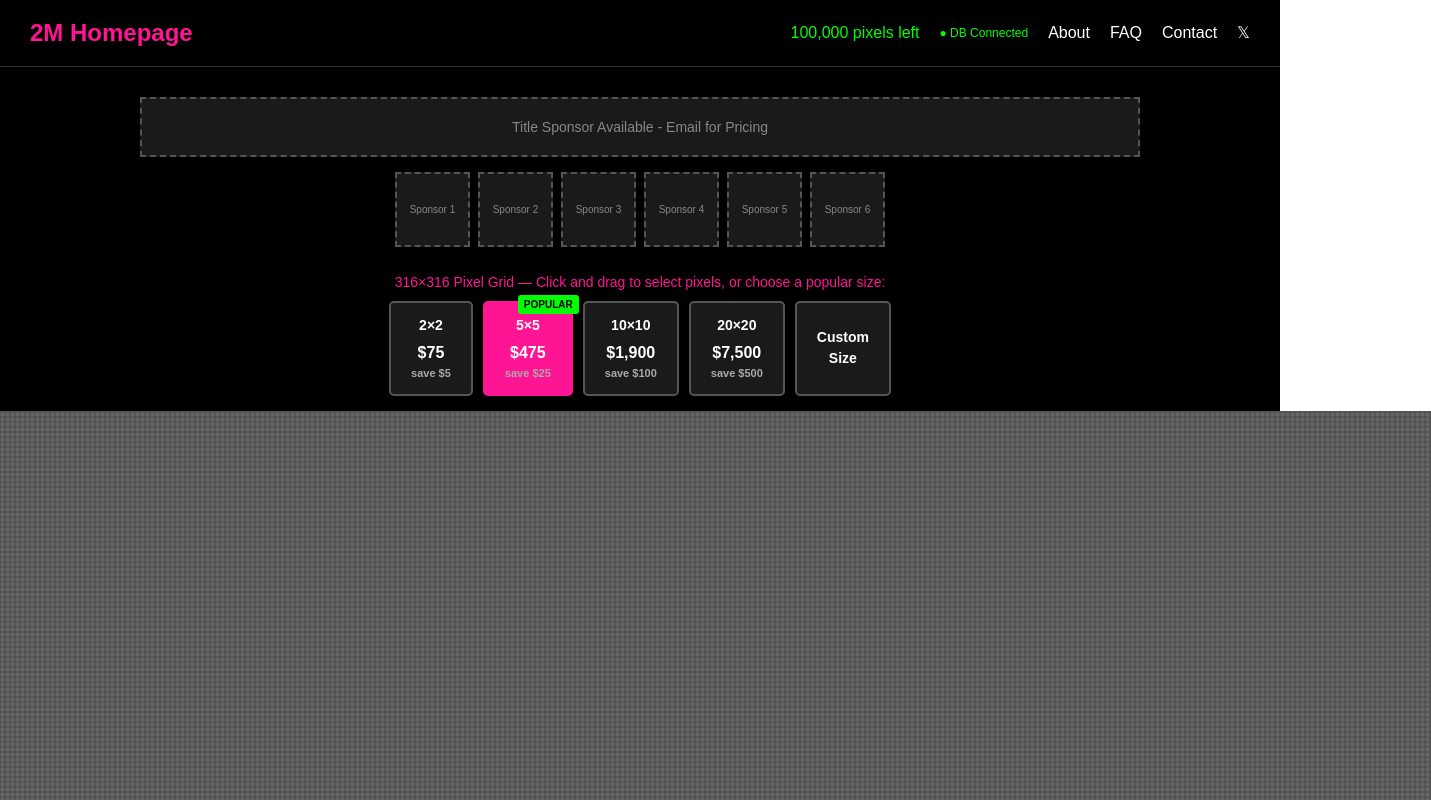
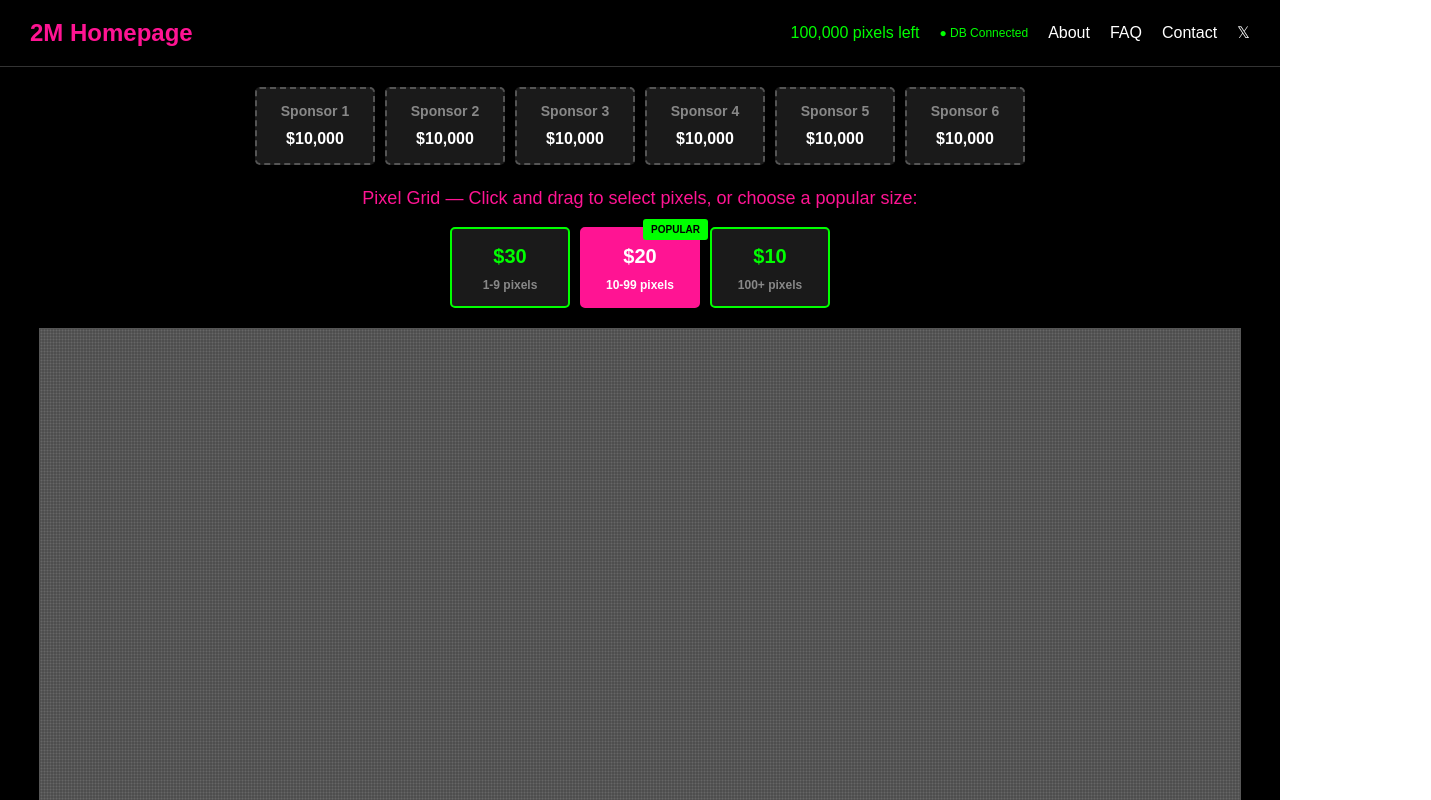
Before and after one commit to joshuasanders514-commits/twomilliondollarhomepage, a Next.js app: page / in a window 1280 px wide. Shown: the top 800 px of the page, 1431 px wide, since content can reach past the window. Built offline with nearby package versions, Linux system fonts and the light colour scheme; no server answers; the database is empty.

Commit message:
Update grid to 400x250, new tiered pricing, redesigned UI

```diff
--- a/app/page.tsx
+++ b/app/page.tsx
@@ -4,19 +4,28 @@ import { useState, useRef, useEffect } from 'react';
 import { supabase } from './lib/supabase';
 
 export default function Home() {
-  const GRID_WIDTH = 316;
-  const GRID_HEIGHT = 316;
-  const EXTRA_ROW_PIXELS = 144;
-  const TOTAL_PIXELS = (GRID_WIDTH * GRID_HEIGHT) + EXTRA_ROW_PIXELS;
-  const PIXEL_SIZE = 5;
-  const PRICE_PER_PIXEL = 20;
+  const GRID_WIDTH = 400;
+  const GRID_HEIGHT = 250;
+  const TOTAL_PIXELS = GRID_WIDTH * GRID_HEIGHT; // 100,000
+  const PIXEL_SIZE = 3;
+
+  // Tiered pricing: $30 for 1-9, $20 for 10-99, $10 for 100+
+  const getPricePerPixel = (quantity: number): number => {
+    if (quantity >= 100) return 10;
+    if (quantity >= 10) return 20;
+    return 30;
+  };
+
+  const calculatePrice = (quantity: number): number => {
+    return quantity * getPricePerPixel(quantity);
+  };
 
   const canvasRef = useRef<HTMLCanvasElement>(null);
   const [availablePixels, setAvailablePixels] = useState(TOTAL_PIXELS);
   const [isSelecting, setIsSelecting] = useState(false);
   const [selectionStart, setSelectionStart] = useState<{x: number, y: number} | null>(null);
   const [selectionEnd, setSelectionEnd] = useState<{x: number, y: number} | null>(null);
-  const [soldPixels, setSoldPixels] = useState<Map<number, {image_url: string, website_url: string, company_name: string}>>(new Map());
+  const [soldPixels, setSoldPixels] = useState<Map<number, {image_url: string, website_url: string, company_name: string, purchase_id: string}>>(new Map());
   const [reservedPixels, setReservedPixels] = useState<Set<number>>(new Set());
   const [dbConnected, setDbConnected] = useState<boolean | null>(null);
   const [showCheckout, setShowCheckout] = useState(false);
@@ -25,18 +34,20 @@ export default function Home() {
   const [checkoutError, setCheckoutError] = useState('');
   const [loadedImages, setLoadedImages] = useState<Map<string, HTMLImageElement>>(new Map());
   const [hoveredPixel, setHoveredPixel] = useState<{id: number, company: string, x: number, y: number} | null>(null);
+  const [purchaseGroups, setPurchaseGroups] = useState<Map<string, {pixelIds: number[], image_url: string, website_url: string, company_name: string, bounds: {minX: number, minY: number, maxX: number, maxY: number}}>>(new Map());
 
-  const batchOptions = [
-    { size: '2×2', pixels: 4, price: 75, width: 2, height: 2 },
-    { size: '5×5', pixels: 25, price: 475, width: 5, height: 5, popular: true },
-    { size: '10×10', pixels: 100, price: 1900, width: 10, height: 10 },
-    { size: '20×20', pixels: 400, price: 7500, width: 20, height: 20 }
-  ];
+  const getPixelCoords = (pixelId: number): {x: number, y: number} | null => {
+    if (pixelId < 1 || pixelId > TOTAL_PIXELS) return null;
+    return {
+      x: (pixelId - 1) % GRID_WIDTH,
+      y: Math.floor((pixelId - 1) / GRID_WIDTH)
+    };
+  };
 
   useEffect(() => {
     const imageUrls = new Set<string>();
-    soldPixels.forEach(pixel => {
-      if (pixel.image_url) imageUrls.add(pixel.image_url);
+    purchaseGroups.forEach(group => {
+      if (group.image_url) imageUrls.add(group.image_url);
     });
 
     imageUrls.forEach(url => {
@@ -49,14 +60,14 @@ export default function Home() {
         img.src = url;
       }
     });
-  }, [soldPixels]);
+  }, [purchaseGroups]);
 
   useEffect(() => {
     async function loadPixels() {
       try {
         const { data, error } = await supabase
           .from('pixels')
-          .select('id, status, image_url, website_url, company_name')
+          .select('id, status, image_url, website_url, company_name, purchase_id')
           .in('status', ['sold', 'reserved', 'pending']);
 
         if (error) {
@@ -67,16 +78,40 @@ export default function Home() {
 
         setDbConnected(true);
 
-        const sold = new Map<number, {image_url: string, website_url: string, company_name: string}>();
+        const sold = new Map<number, {image_url: string, website_url: string, company_name: string, purchase_id: string}>();
         const reserved = new Set<number>();
+        const groups = new Map<string, {pixelIds: number[], image_url: string, website_url: string, company_name: string, bounds: {minX: number, minY: number, maxX: number, maxY: number}}>();
 
         data?.forEach(pixel => {
           if (pixel.status === 'sold') {
             sold.set(pixel.id, {
               image_url: pixel.image_url || '',
               website_url: pixel.website_url || '',
-              company_name: pixel.company_name || ''
+              company_name: pixel.company_name || '',
+              purchase_id: pixel.purchase_id || ''
             });
+
+            if (pixel.purchase_id) {
+              const coords = getPixelCoords(pixel.id);
+              if (coords) {
+                if (!groups.has(pixel.purchase_id)) {
+                  groups.set(pixel.purchase_id, {
+                    pixelIds: [pixel.id],
+                    image_url: pixel.image_url || '',
+                    website_url: pixel.website_url || '',
+                    company_name: pixel.company_name || '',
+                    bounds: { minX: coords.x, minY: coords.y, maxX: coords.x, maxY: coords.y }
+                  });
+                } else {
+                  const group = groups.get(pixel.purchase_id)!;
+                  group.pixelIds.push(pixel.id);
+                  group.bounds.minX = Math.min(group.bounds.minX, coords.x);
+                  group.bounds.minY = Math.min(group.bounds.minY, coords.y);
+                  group.bounds.maxX = Math.max(group.bounds.maxX, coords.x);
+                  group.bounds.maxY = Math.max(group.bounds.maxY, coords.y);
+                }
+              }
+            }
           } else if (pixel.status === 'reserved') {
             reserved.add(pixel.id);
           } else if (pixel.status === 'pending') {
@@ -86,6 +121,7 @@ export default function Home() {
 
         setSoldPixels(sold);
         setReservedPixels(reserved);
+        setPurchaseGroups(groups);
         setAvailablePixels(TOTAL_PIXELS - sold.size - reserved.size);
       } catch (err) {
         console.error('Connection error:', err);
@@ -97,31 +133,8 @@ export default function Home() {
   }, []);
 
   const getPixelId = (x: number, y: number): number | null => {
-    if (y < GRID_HEIGHT) {
+    if (x < 0 || x >= GRID_WIDTH || y < 0 || y >= GRID_HEIGHT) return null;
     return (y * GRID_WIDTH) + x + 1;
-    } else if (y === GRID_HEIGHT) {
-      const extraRowStartX = Math.floor((GRID_WIDTH - EXTRA_ROW_PIXELS) / 2);
-      if (x >= extraRowStartX && x < extraRowStartX + EXTRA_ROW_PIXELS) {
-        return (GRID_WIDTH * GRID_HEIGHT) + (x - extraRowStartX) + 1;
-      }
-    }
-    return null;
-  };
-
-  const getPixelCoords = (pixelId: number): {x: number, y: number} | null => {
-    const extraRowStartX = Math.floor((GRID_WIDTH - EXTRA_ROW_PIXELS) / 2);
-    if (pixelId <= GRID_WIDTH * GRID_HEIGHT) {
-      return {
-        x: (pixelId - 1) % GRID_WIDTH,
-        y: Math.floor((pixelId - 1) / GRID_WIDTH)
-      };
-    } else {
-      const extraIndex = pixelId - (GRID_WIDTH * GRID_HEIGHT) - 1;
-      return {
-        x: extraRowStartX + extraIndex,
-        y: GRID_HEIGHT
-      };
-    }
   };
 
   const getSelectedPixelIds = (): number[] => {
@@ -149,15 +162,6 @@ export default function Home() {
     const sold = selectedIds.filter(id => soldPixels.has(id));
     const reserved = selectedIds.filter(id => reservedPixels.has(id));
     return { sold, reserved };
-  };
-
-  const handleBatchSelect = (width: number, height: number, discountedPrice: number) => {
-    const centerX = Math.floor(GRID_WIDTH / 2) - Math.floor(width / 2);
-    const startY = 0;
-
-    setSelectionStart({ x: centerX, y: startY });
-    setSelectionEnd({ x: centerX + width - 1, y: startY + height - 1 });
-    setShowCheckout(false);
   };
 
   const handleBuyClick = () => {
@@ -214,28 +218,30 @@ export default function Home() {
 
     ctx.clearRect(0, 0, canvas.width, canvas.height);
 
+    // Background
     ctx.fillStyle = '#1a1a1a';
     ctx.fillRect(0, 0, canvas.width, canvas.height);
 
+    // Available pixels
     ctx.fillStyle = '#666';
     ctx.fillRect(0, 0, GRID_WIDTH * PIXEL_SIZE, GRID_HEIGHT * PIXEL_SIZE);
 
-    const extraRowStartX = Math.floor((GRID_WIDTH - EXTRA_ROW_PIXELS) / 2);
-    ctx.fillRect(extraRowStartX * PIXEL_SIZE, GRID_HEIGHT * PIXEL_SIZE, EXTRA_ROW_PIXELS * PIXEL_SIZE, PIXEL_SIZE);
+    // Draw purchase groups - one image stretched across all pixels in the purchase
+    purchaseGroups.forEach((group) => {
+      const img = loadedImages.get(group.image_url);
+      const { minX, minY, maxX, maxY } = group.bounds;
+      const width = (maxX - minX + 1) * PIXEL_SIZE;
+      const height = (maxY - minY + 1) * PIXEL_SIZE;
 
-    soldPixels.forEach((info, pixelId) => {
-      const coords = getPixelCoords(pixelId);
-      if (!coords) return;
-
-      const img = loadedImages.get(info.image_url);
       if (img) {
-        ctx.drawImage(img, coords.x * PIXEL_SIZE, coords.y * PIXEL_SIZE, PIXEL_SIZE, PIXEL_SIZE);
+        ctx.drawImage(img, minX * PIXEL_SIZE, minY * PIXEL_SIZE, width, height);
       } else {
         ctx.fillStyle = '#ff1493';
-        ctx.fillRect(coords.x * PIXEL_SIZE, coords.y * PIXEL_SIZE, PIXEL_SIZE, PIXEL_SIZE);
+        ctx.fillRect(minX * PIXEL_SIZE, minY * PIXEL_SIZE, width, height);
       }
     });
 
+    // Reserved pixels
     ctx.fillStyle = '#ffd700';
     reservedPixels.forEach(pixelId => {
       const coords = getPixelCoords(pixelId);
@@ -243,6 +249,7 @@ export default function Home() {
       ctx.fillRect(coords.x * PIXEL_SIZE, coords.y * PIXEL_SIZE, PIXEL_SIZE, PIXEL_SIZE);
     });
 
+    // Grid lines
     ctx.strokeStyle = '#333';
     ctx.lineWidth = 0.5;
     for (let i = 0; i <= GRID_WIDTH; i++) {
@@ -258,17 +265,7 @@ export default function Home() {
       ctx.stroke();
     }
 
-    for (let i = 0; i <= EXTRA_ROW_PIXELS; i++) {
-      ctx.beginPath();
-      ctx.moveTo((extraRowStartX + i) * PIXEL_SIZE, GRID_HEIGHT * PIXEL_SIZE);
-      ctx.lineTo((extraRowStartX + i) * PIXEL_SIZE, (GRID_HEIGHT + 1) * PIXEL_SIZE);
-      ctx.stroke();
-    }
-    ctx.beginPath();
-    ctx.moveTo(extraRowStartX * PIXEL_SIZE, (GRID_HEIGHT + 1) * PIXEL_SIZE);
-    ctx.lineTo((extraRowStartX + EXTRA_ROW_PIXELS) * PIXEL_SIZE, (GRID_HEIGHT + 1) * PIXEL_SIZE);
-    ctx.stroke();
-
+    // Selection overlay
     if (selectionStart && selectionEnd) {
       const startX = Math.min(selectionStart.x, selectionEnd.x);
       const startY = Math.min(selectionStart.y, selectionEnd.y);
@@ -296,7 +293,7 @@ export default function Home() {
 
   useEffect(() => {
     drawGrid();
-  }, [selectionStart, selectionEnd, soldPixels, reservedPixels, loadedImages]);
+  }, [selectionStart, selectionEnd, soldPixels, reservedPixels, loadedImages, purchaseGroups]);
 
   const handleCanvasClick = (e: React.MouseEvent<HTMLCanvasElement>) => {
     const canvas = canvasRef.current;
@@ -379,20 +376,28 @@ export default function Home() {
     const width = Math.abs(selectionEnd.x - selectionStart.x) + 1;
     const height = Math.abs(selectionEnd.y - selectionStart.y) + 1;
     const pixelCount = width * height;
-
-    const matchingBatch = batchOptions.find(
-      opt => opt.width === width && opt.height === height
-    );
-
-    const price = matchingBatch ? matchingBatch.price : pixelCount * PRICE_PER_PIXEL;
+    const price = calculatePrice(pixelCount);
+    const pricePerPixel = getPricePerPixel(pixelCount);
     const selectedIds = getSelectedPixelIds();
     const unavailable = getUnavailableInSelection();
 
-    return { width, height, pixelCount, price, selectedIds, unavailable };
+    return { width, height, pixelCount, price, pricePerPixel, selectedIds, unavailable };
   };
 
   const selectionInfo = getSelectionInfo();
   const canBuy = selectionInfo && selectionInfo.unavailable.sold.length === 0 && selectionInfo.unavailable.reserved.length === 0;
+
+  const sponsorBlockStyle = {
+    padding: '12px 20px',
+    backgroundColor: '#1a1a1a',
+    color: '#888',
+    border: '2px dashed #555',
+    fontSize: '14px',
+    fontWeight: 'bold' as const,
+    borderRadius: '5px',
+    textAlign: 'center' as const,
+    minWidth: '120px'
+  };
 
   return (
     <div style={{
@@ -422,117 +427,106 @@ export default function Home() {
         </div>
       </nav>
 
-      <div style={{ padding: '30px', maxWidth: '1400px', margin: '0 auto' }}>
+      <div style={{ padding: '20px 50px', maxWidth: '1400px', margin: '0 auto' }}>
 
-        <div style={{
-          width: '100%',
-          maxWidth: '1000px',
-          height: '60px',
-          backgroundColor: '#1a1a1a',
-          border: '2px dashed #555',
-          display: 'flex',
-          alignItems: 'center',
-          justifyContent: 'center',
-          margin: '0 auto 15px',
-          color: '#888',
-          fontSize: '14px'
-        }}>
-          Title Sponsor Available - Email for Pricing
-        </div>
-
+        {/* Sponsor blocks row */}
         <div style={{
           display: 'flex',
-          gap: '8px',
           justifyContent: 'center',
-          marginBottom: '25px',
-          flexWrap: 'wrap'
+          alignItems: 'stretch',
+          gap: '10px',
+          marginBottom: '20px',
+          flexWrap: 'nowrap',
+          padding: '0 20px'
         }}>
           {[1, 2, 3, 4, 5, 6].map(num => (
-            <div key={num} style={{
-              width: '75px',
-              height: '75px',
-              backgroundColor: '#1a1a1a',
-              border: '2px dashed #555',
-              display: 'flex',
-              alignItems: 'center',
-              justifyContent: 'center',
-              color: '#888',
-              fontSize: '10px',
-              textAlign: 'center',
-              padding: '5px'
-            }}>
-              Sponsor {num}
+            <div key={`sponsor-${num}`} style={sponsorBlockStyle}>
+              <div>Sponsor {num}</div>
+              <div style={{ fontSize: '16px', marginTop: '5px', color: '#fff' }}>$10,000</div>
             </div>
           ))}
         </div>
 
-        <div style={{ textAlign: 'center', marginBottom: '15px' }}>
-          <h2 style={{ color: '#ff1493', margin: '0 0 8px', fontSize: '14px', fontWeight: 'normal' }}>
-            316×316 Pixel Grid — Click and drag to select pixels, or choose a popular size:
+        {/* Pink instruction text */}
+        <h2 style={{
+          color: '#ff1493',
+          textAlign: 'center',
+          margin: '0 0 15px',
+          fontSize: '18px',
+          fontWeight: 'normal'
+        }}>
+          Pixel Grid — Click and drag to select pixels, or choose a popular size:
         </h2>
 
+        {/* Pricing blocks row */}
         <div style={{
           display: 'flex',
+          justifyContent: 'center',
+          alignItems: 'stretch',
           gap: '10px',
-            justifyContent: 'center',
-            flexWrap: 'wrap',
-            marginBottom: '15px'
+          marginBottom: '20px',
+          flexWrap: 'wrap'
         }}>
-            {batchOptions.map((option) => (
-              <button
-                key={option.size}
-                onClick={() => handleBatchSelect(option.width, option.height, option.price)}
-                style={{
+          {/* $30 block - green border */}
+          <div style={{
             padding: '12px 20px',
-                  backgroundColor: option.popular ? '#ff1493' : '#1a1a1a',
+            backgroundColor: '#1a1a1a',
             color: '#fff',
-                  border: option.popular ? '2px solid #ff1493' : '2px solid #555',
+            border: '2px solid #0f0',
             fontSize: '14px',
             fontWeight: 'bold',
-                  cursor: 'pointer',
             borderRadius: '5px',
+            textAlign: 'center',
+            minWidth: '120px'
+          }}>
+            <div style={{ fontSize: '20px', fontWeight: 'bold', color: '#0f0' }}>$30</div>
+            <div style={{ fontSize: '12px', color: '#888', marginTop: '5px' }}>1-9 pixels</div>
+          </div>
+
+          {/* $20 block - pink with POPULAR badge */}
+          <div style={{
+            padding: '12px 20px',
+            backgroundColor: '#ff1493',
+            color: '#fff',
+            border: '2px solid #ff1493',
+            fontSize: '14px',
+            fontWeight: 'bold',
+            borderRadius: '5px',
+            textAlign: 'center',
+            minWidth: '120px',
             position: 'relative'
-                }}
-              >
-                {option.popular && (
+          }}>
             <div style={{
               position: 'absolute',
-                    top: '-8px',
-                    right: '-8px',
+              top: '-10px',
+              right: '-10px',
               backgroundColor: '#0f0',
               color: '#000',
               fontSize: '10px',
-                    padding: '2px 6px',
+              padding: '3px 8px',
               borderRadius: '3px',
               fontWeight: 'bold'
             }}>
               POPULAR
             </div>
-                )}
-                <div>{option.size}</div>
-                <div style={{ fontSize: '16px', marginTop: '5px' }}>${option.price.toLocaleString()}</div>
-                <div style={{ fontSize: '11px', color: '#aaa' }}>save ${(option.pixels * PRICE_PER_PIXEL - option.price)}</div>
-              </button>
-            ))}
-            <button
-              onClick={() => {
-                setSelectionStart(null);
-                setSelectionEnd(null);
-                setShowCheckout(false);
-              }}
-              style={{
+            <div style={{ fontSize: '20px', fontWeight: 'bold' }}>$20</div>
+            <div style={{ fontSize: '12px', color: '#fff', marginTop: '5px' }}>10-99 pixels</div>
+          </div>
+
+          {/* $10 block - green border */}
+          <div style={{
             padding: '12px 20px',
             backgroundColor: '#1a1a1a',
             color: '#fff',
-                border: '2px solid #555',
+            border: '2px solid #0f0',
             fontSize: '14px',
             fontWeight: 'bold',
-                cursor: 'pointer',
-                borderRadius: '5px'
-              }}
-            >
-              Custom<br/>Size
-            </button>
+            borderRadius: '5px',
+            textAlign: 'center',
+            minWidth: '120px'
+          }}>
+            <div style={{ fontSize: '20px', fontWeight: 'bold', color: '#0f0' }}>$10</div>
+            <div style={{ fontSize: '12px', color: '#888', marginTop: '5px' }}>100+ pixels</div>
           </div>
         </div>
 
@@ -540,7 +534,7 @@ export default function Home() {
           <canvas
             ref={canvasRef}
             width={GRID_WIDTH * PIXEL_SIZE}
-            height={(GRID_HEIGHT + 1) * PIXEL_SIZE}
+            height={GRID_HEIGHT * PIXEL_SIZE}
             onClick={handleCanvasClick}
             onMouseDown={handleMouseDown}
             onMouseMove={handleMouseMove}
@@ -583,13 +577,14 @@ export default function Home() {
             maxWidth: '300px',
             textAlign: 'center',
             boxShadow: '0 4px 20px rgba(255, 20, 147, 0.5)',
-            zIndex: 1000
+            zIndex: 1000,
+            borderRadius: '8px'
           }}>
             <h3 style={{ color: '#ff1493', margin: '0 0 15px' }}>Your Selection</h3>
             <p style={{ margin: '5px 0' }}>Size: {selectionInfo.width} × {selectionInfo.height}</p>
-            <p style={{ margin: '5px 0' }}>Pixels: {selectionInfo.pixelCount}</p>
+            <p style={{ margin: '5px 0' }}>Pixels: {selectionInfo.pixelCount.toLocaleString()}</p>
             <p style={{ margin: '5px 0', fontSize: '12px', color: '#888' }}>
-              IDs: {selectionInfo.selectedIds.slice(0, 5).join(', ')}{selectionInfo.selectedIds.length > 5 ? '...' : ''}
+              @ ${selectionInfo.pricePerPixel}/pixel
             </p>
 
             {selectionInfo.unavailable.sold.length > 0 && (
@@ -599,11 +594,11 @@ export default function Home() {
             )}
             {selectionInfo.unavailable.reserved.length > 0 && (
               <p style={{ margin: '5px 0', color: '#ffd700', fontSize: '12px' }}>
-                ⚠️ {selectionInfo.unavailable.reserved.length} pixel(s) reserved for auction
+                ⚠️ {selectionInfo.unavailable.reserved.length} pixel(s) reserved
               </p>
             )}
 
-            <p style={{ margin: '5px 0', fontSize: '24px', fontWeight: 'bold', color: '#0f0' }}>
+            <p style={{ margin: '10px 0', fontSize: '28px', fontWeight: 'bold', color: '#0f0' }}>
               ${selectionInfo.price.toLocaleString()}
             </p>
 
@@ -612,7 +607,7 @@ export default function Home() {
                 onClick={handleBuyClick}
                 disabled={!canBuy}
                 style={{
-                  marginTop: '15px',
+                  marginTop: '10px',
                   padding: '12px 30px',
                   backgroundColor: canBuy ? '#ff1493' : '#555',
                   color: '#fff',
@@ -625,7 +620,7 @@ export default function Home() {
                 Buy Now
               </button>
             ) : (
-              <div style={{ marginTop: '15px' }}>
+              <div style={{ marginTop: '10px' }}>
                 <input
                   type="email"
                   placeholder="Your email"
@@ -639,7 +634,8 @@ export default function Home() {
                     border: '2px solid #333',
                     color: '#fff',
                     borderRadius: '5px',
-                    fontSize: '14px'
+                    fontSize: '14px',
+                    boxSizing: 'border-box'
                   }}
                 />
                 {checkoutError && (
@@ -666,15 +662,22 @@ export default function Home() {
           </div>
         )}
 
+        {/* Footer info */}
+        <div style={{
+          textAlign: 'center',
+          marginTop: '20px',
+          padding: '15px',
+          color: '#666',
+          fontSize: '12px'
+        }}>
+          <p style={{ margin: '0 0 10px' }}>
+            100,000 pixels • Each pixel becomes an NFT when the grid sells out
+          </p>
+          <p style={{ margin: '0', color: '#ff1493', fontSize: '24px', fontWeight: 'bold' }}>
+            Stitch go boom what's up, Hello Micah
+          </p>
         </div>
 
-      <div style={{
-        textAlign: 'center',
-        padding: '40px 20px',
-        color: '#ff1493',
-        fontSize: '24px'
-      }}>
-        Stitch Go Boom What's Up Hello, Micah!
       </div>
     </div>
   );
```
Lines whose indentation alone changed are shown as unchanged.
